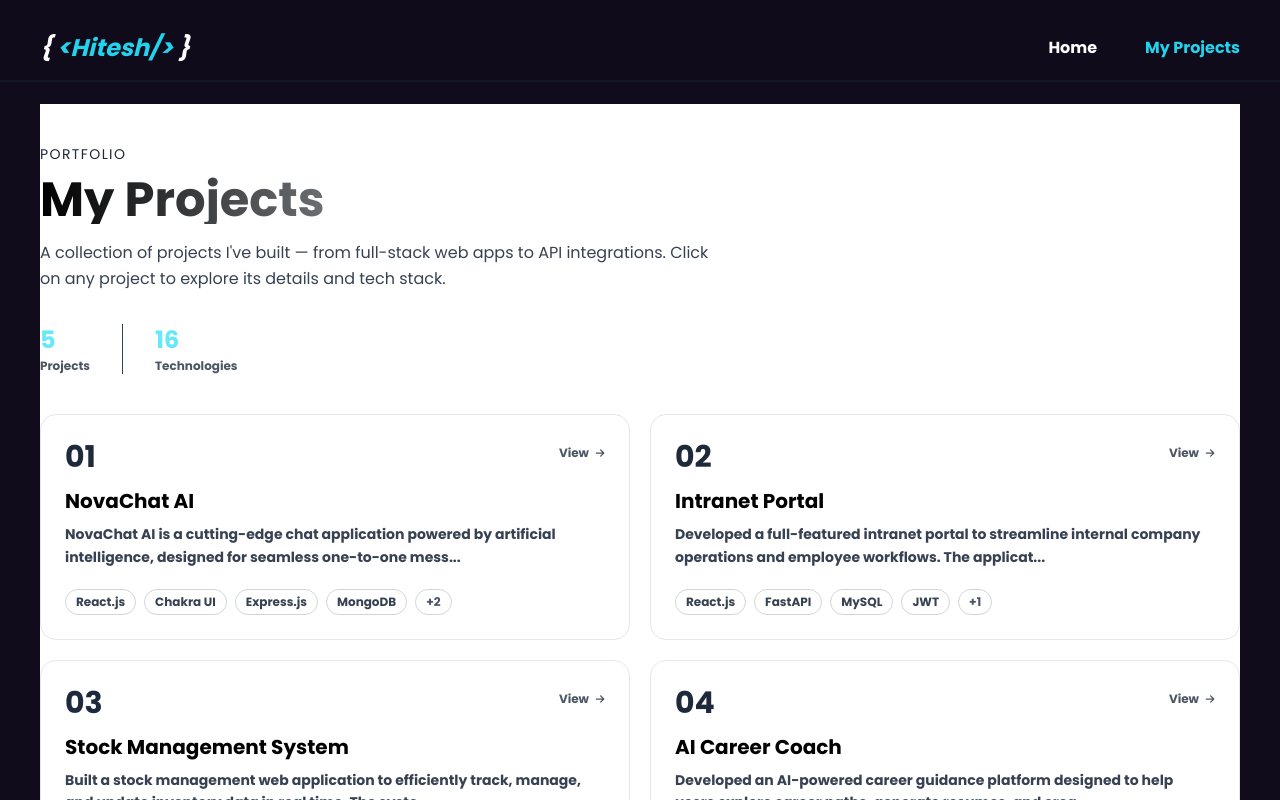
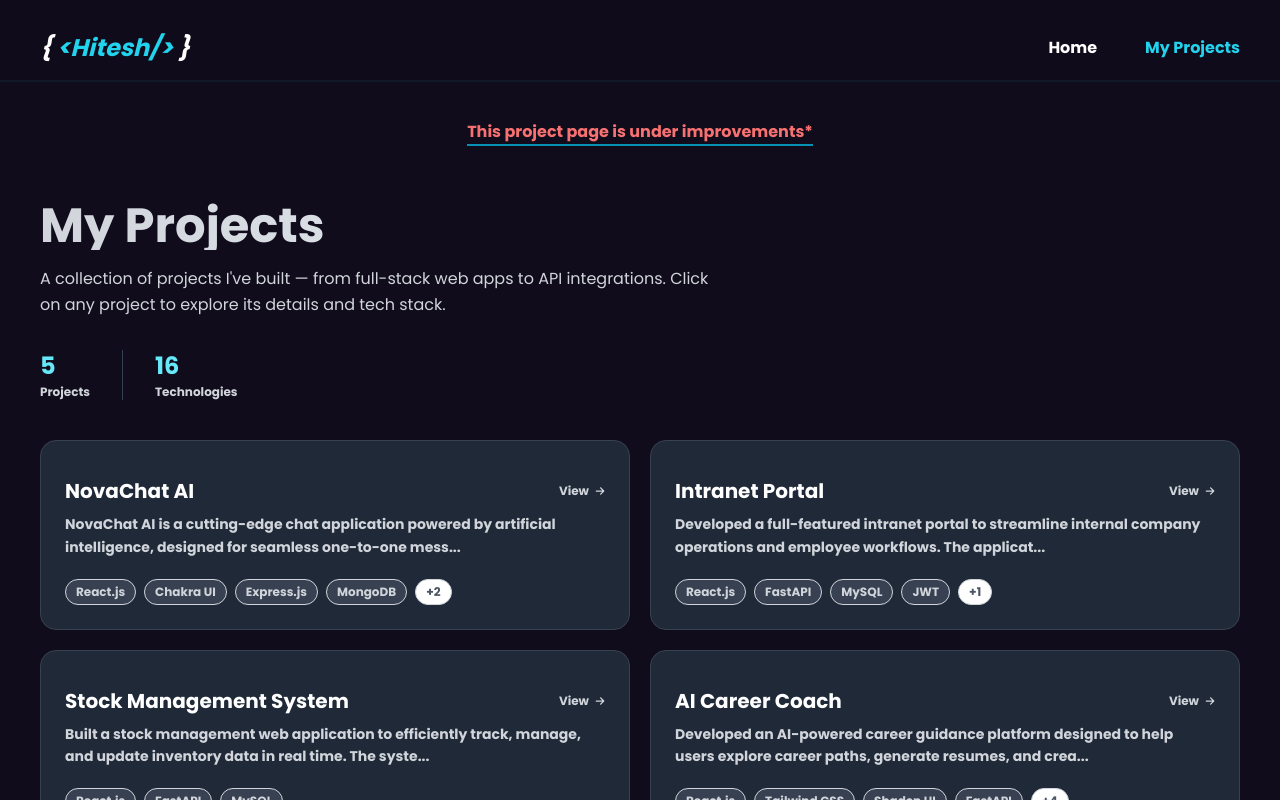
Before and after one commit to ItsHiteshKr/myself_portfolio, a React (Vite) app: page /projects in a window 1280 px wide. Shown: the top 800 px of the page. Built offline with nearby package versions, Linux system fonts and the light colour scheme.

Commit message:
update projects page ans need some improvements

```diff
--- a/src/page/Project.jsx
+++ b/src/page/Project.jsx
@@ -25,15 +25,18 @@ const Project = () => {
 
     return (
         <div>
-            <main className="max-w-[1200px] mx-auto mt-6 bg-white text-black">
+
+            <main className="max-w-[1200px] mx-auto mt-6 text-white px-4 sm:px-6 lg:px-0">
                 {/* Header */}
+                <div className="flex justify-center py-4 text-red-400 ">
+                    <h2 className="border-b-2 border-cyan-600">This project page is under improvements* </h2>
+                </div>
                 <section className="py-10">
                     <div data-reveal className="reveal-item" style={{ transitionDelay: "40ms" }}>
-                        <p className="text-gray-800 text-sm font-medium tracking-widest uppercase mb-3">Portfolio</p>
-                        <h1 className="text-4xl md:text-5xl font-extrabold bg-clip-text text-transparent bg-gradient-to-r from-black via-slate-200 to-cyan-500 mb-4">
+                        <h1 className="text-4xl md:text-5xl font-extrabold bg-clip-text text-transparent bg-gradient-to-r from-gray-300 via-slate-200 to-cyan-500 mb-4">
                             My Projects
                         </h1>
-                        <p className="text-gray-700 text-base font-normal max-w-2xl leading-relaxed">
+                        <p className="text-gray-300 text-base font-normal max-w-2xl leading-relaxed">
                             A collection of projects I've built — from full-stack web apps to API integrations.
                             Click on any project to explore its details and tech stack.
                         </p>
@@ -47,14 +50,14 @@ const Project = () => {
                     >
                         <div>
                             <span className="text-2xl font-bold text-cyan-300">{projectData.length}</span>
-                            <p className="text-gray-600 text-xs mt-0.5">Projects</p>
+                            <p className="text-gray-300 text-xs mt-0.5">Projects</p>
                         </div>
                         <div className="w-px bg-slate-700"></div>
                         <div>
                             <span className="text-2xl font-bold text-cyan-300">
                                 {[...new Set(projectData.flatMap(p => p.technologies))].length}
                             </span>
-                            <p className="text-gray-600 text-xs mt-0.5">Technologies</p>
+                            <p className="text-gray-300 text-xs mt-0.5">Technologies</p>
                         </div>
                     </div>
                 </section>
@@ -71,27 +74,25 @@ const Project = () => {
                                     type="button"
                                     onClick={() => handleOpen(project.id)}
                                     className={`text-left rounded-2xl border p-6 transition-all duration-300 group ${isActive
-                                        ? "border-cyan-500 bg-white"
-                                        : "border-gray-200 bg-white hover:border-cyan-300"
+                                        ? "border-cyan-500 bg-gray-800"
+                                        : "border-gray-700 bg-gray-800 hover:border-cyan-300 hover:scale-105"
                                         }`}
                                 >
                                     {/* Top row */}
-                                    <div className="flex items-start justify-between gap-3">
-                                        <span className="text-3xl font-black text-slate-800 group-hover:text-slate-700 transition-colors">
-                                            {projectNum}
-                                        </span>
-                                        <span className={`mt-1.5 flex items-center gap-1.5 text-xs ${isActive ? "text-cyan-400" : "text-gray-600 group-hover:text-gray-700"} transition-colors`}>
-                                            View <FaArrowRight size={10} />
-                                        </span>
+                                    <div className="">
+
                                     </div>
 
                                     {/* Name */}
-                                    <h3 className="text-xl font-bold text-black mt-3">
+                                    <h3 className="text-xl font-bold text-white mt-3 flex items-start justify-between gap-3">
                                         {project.name}
+                                        <span className={`mt-1.5 flex items-center gap-1.5 text-xs ${isActive ? "text-cyan-400" : "text-gray-300 group-hover:text-gray-200"} transition-colors`}>
+                                            View <FaArrowRight size={10} />
+                                        </span>
                                     </h3>
 
                                     {/* Description */}
-                                    <p className="text-gray-700 text-sm mt-2 leading-relaxed">
+                                    <p className="text-gray-300 text-sm mt-2 leading-relaxed">
                                         {getShortDescription(project.description)}
                                     </p>
 
@@ -100,7 +101,7 @@ const Project = () => {
                                         {project.technologies.slice(0, 4).map((tech) => (
                                             <span
                                                 key={tech}
-                                                className="px-2.5 py-1 rounded-full bg-white border border-gray-300 text-xs text-gray-700"
+                                                className="px-2.5 py-1 rounded-full bg-gray-700 border border-gray-300 text-xs text-gray-300"
                                             >
                                                 {tech}
                                             </span>
@@ -129,7 +130,7 @@ const Project = () => {
             <aside
                 role="dialog"
                 aria-modal="true"
-                className={`fixed left-4 right-4 bottom-4 z-[130] sm:left-auto sm:right-6 sm:bottom-6 sm:w-[520px] max-h-[80vh] overflow-y-auto rounded-2xl border border-gray-200 bg-white/95 backdrop-blur-md shadow-2xl transition-all duration-300 ${isOpen
+                className={`fixed left-4 right-4 bottom-4 z-[130] sm:left-auto sm:right-6 sm:bottom-6 sm:w-[520px] max-h-[80vh] overflow-y-auto rounded-2xl border border-gray-800 bg-gray-500 backdrop-blur-md shadow-2xl transition-all duration-300 ${isOpen
                     ? "opacity-100 translate-y-0"
                     : "opacity-0 translate-y-8 pointer-events-none"
                     }`}
@@ -137,20 +138,20 @@ const Project = () => {
                 {activeProject ? (
                     <div>
                         {/* Panel Header */}
-                        <div className="sticky top-0 bg-white/95 backdrop-blur-md px-6 pt-6 pb-4 border-b border-gray-200">
+                        <div className="sticky top-0 bg-gray-800 backdrop-blur-md px-6 pt-6 pb-4 border-b border-gray-800">
                             <div className="flex items-start justify-between gap-4">
                                 <div>
-                                    <p className="text-xs font-medium tracking-widest uppercase text-cyan-400 mb-1">
+                                    <p className="text-xs font-medium tracking-widest uppercase text-white mb-1">
                                         Project {String(projectData.indexOf(activeProject) + 1).padStart(2, "0")}
                                     </p>
-                                    <h2 className="text-2xl font-bold text-black">
+                                    <h2 className="text-2xl font-bold text-white">
                                         {activeProject.name}
                                     </h2>
                                 </div>
                                 <button
                                     type="button"
                                     onClick={handleClose}
-                                    className="w-8 h-8 flex items-center justify-center rounded-lg bg-gray-100 text-gray-600 hover:text-black hover:bg-gray-200 transition-colors"
+                                    className="w-10 h-10 flex items-center justify-center rounded-lg  text-gray-100 hover:text-white hover:scale-125 transition-colors"
                                 >
                                     <IoClose size={18} />
                                 </button>
@@ -161,20 +162,20 @@ const Project = () => {
                         <div className="px-6 py-5 space-y-6">
                             {/* Description */}
                             <div>
-                                <h3 className="text-xs font-semibold uppercase tracking-wider text-gray-500 mb-3">About</h3>
-                                <p className="text-gray-700 text-sm leading-relaxed">
+                                <h3 className="text-xs font-semibold uppercase tracking-wider text-gray-300 mb-3">About</h3>
+                                <p className="text-gray-200 text-sm leading-relaxed">
                                     {activeProject.description}
                                 </p>
                             </div>
 
                             {/* Technologies */}
                             <div>
-                                <h3 className="text-xs font-semibold uppercase tracking-wider text-gray-500 mb-3">Tech Stack</h3>
+                                <h3 className="text-xs font-semibold uppercase tracking-wider text-gray-300 mb-3">Tech Stack</h3>
                                 <div className="flex flex-wrap gap-2">
                                     {activeProject.technologies.map((tech) => (
                                         <span
                                             key={tech}
-                                            className="px-3 py-1.5 rounded-lg bg-cyan-500/10 border border-cyan-500/20 text-xs text-cyan-300 font-medium"
+                                            className="px-3 py-1.5 rounded-lg bg-gray-700 border border-gray-600 text-xs text-cyan-300 font-medium"
                                         >
                                             {tech}
                                         </span>
```
